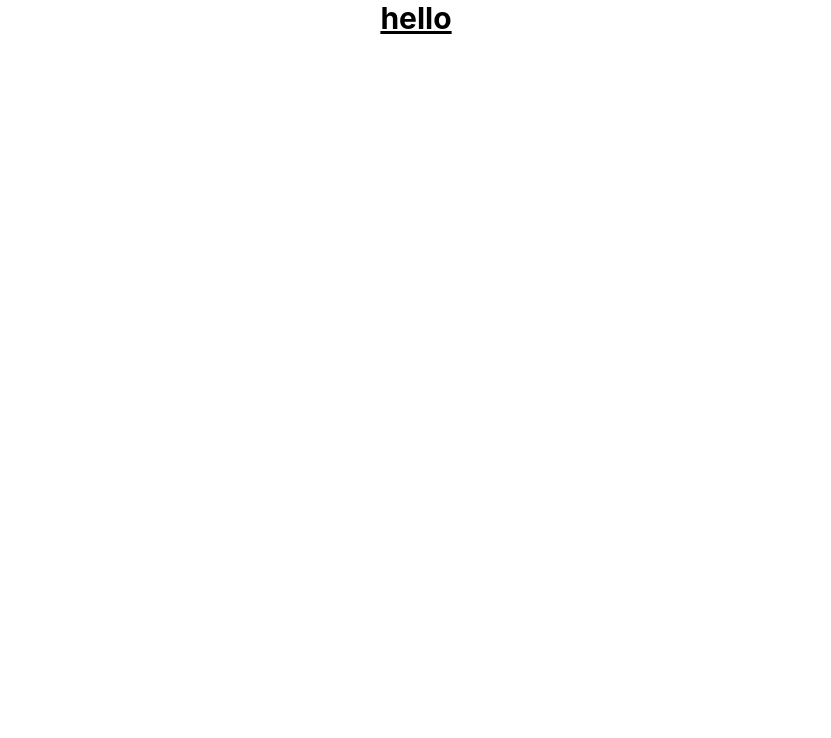
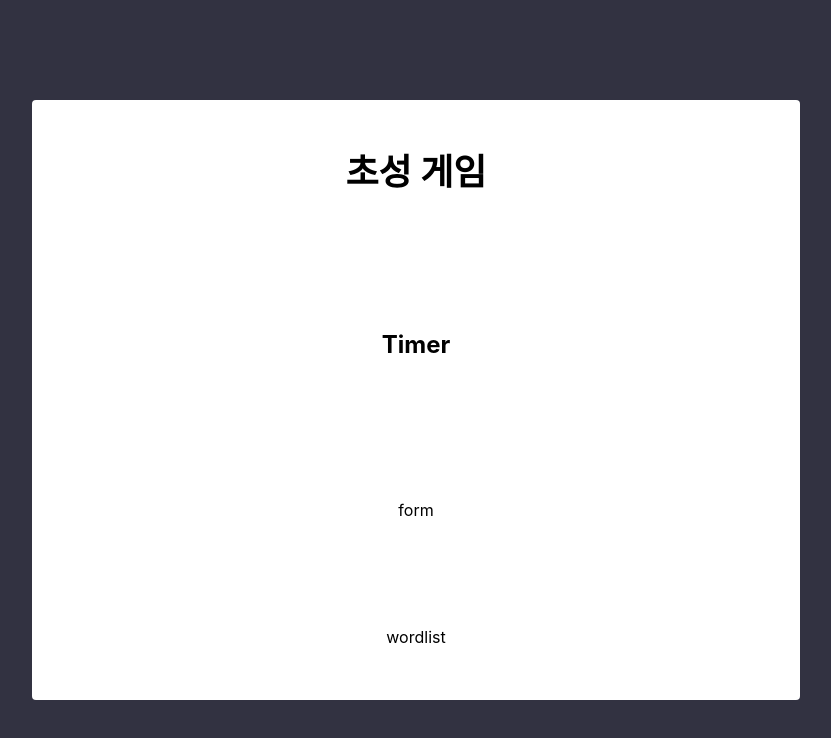
Before and after one commit to zz1qwop/ts-mini-game, a React (Create React App) app: page / in a window 1280 px wide. Shown: the top 738 px of the page, without its empty margins (224-1055 px from the left). Built offline with nearby package versions, Linux system fonts and the light colour scheme.

Commit message:
HTML,CSS: 기본 구조 잡기

```diff
--- a/src/App.tsx
+++ b/src/App.tsx
@@ -1,11 +1,16 @@
 import React from 'react';
-import logo from './logo.svg';
 import './App.css';
+import Timer from './Components/Timer';
+import Form from './Components/Form';
+import WordList from './Components/WordList';
 
 function App() {
   return (
-    <div className="App">
-      <h1 className="text-3xl font-bold underline">hello</h1>
+    <div className="bg-white w-3/5 h-3/4 rounded flex flex-col justify-around items-center">
+      <div className="font-bold text-4xl">초성 게임</div>
+      <Timer />
+      <Form />
+      <WordList />
     </div>
   );
 }
--- /dev/null
+++ b/src/Components/Form.tsx
@@ -0,0 +1,7 @@
+import React from 'react';
+
+function Form() {
+  return <div>form</div>;
+}
+
+export default Form;
--- /dev/null
+++ b/src/Components/Timer.tsx
@@ -0,0 +1,11 @@
+import React from 'react';
+
+function Timer() {
+  return (
+    <div className="h-1/6 flex justify-center items-center">
+      <p className="font-bold text-2xl">Timer</p>
+    </div>
+  );
+}
+
+export default Timer;
--- /dev/null
+++ b/src/Components/WordList.tsx
@@ -0,0 +1,7 @@
+import React from 'react';
+
+function WordList() {
+  return <div>wordlist</div>;
+}
+
+export default WordList;
--- a/src/index.css
+++ b/src/index.css
@@ -2,7 +2,13 @@
 @tailwind components;
 @tailwind utilities;
 
+html {
+  height: 100%;
+}
+
 body {
+  height: 100%;
+  background-color: rgb(50, 50, 65);
   margin: 0;
   font-family: -apple-system, BlinkMacSystemFont, 'Segoe UI', 'Roboto', 'Oxygen',
     'Ubuntu', 'Cantarell', 'Fira Sans', 'Droid Sans', 'Helvetica Neue',
@@ -15,3 +21,11 @@ code {
   font-family: source-code-pro, Menlo, Monaco, Consolas, 'Courier New',
     monospace;
 }
+
+#root {
+  display: flex;
+  justify-content: center;
+  align-items: center;
+
+  height: 100%;
+}
```
